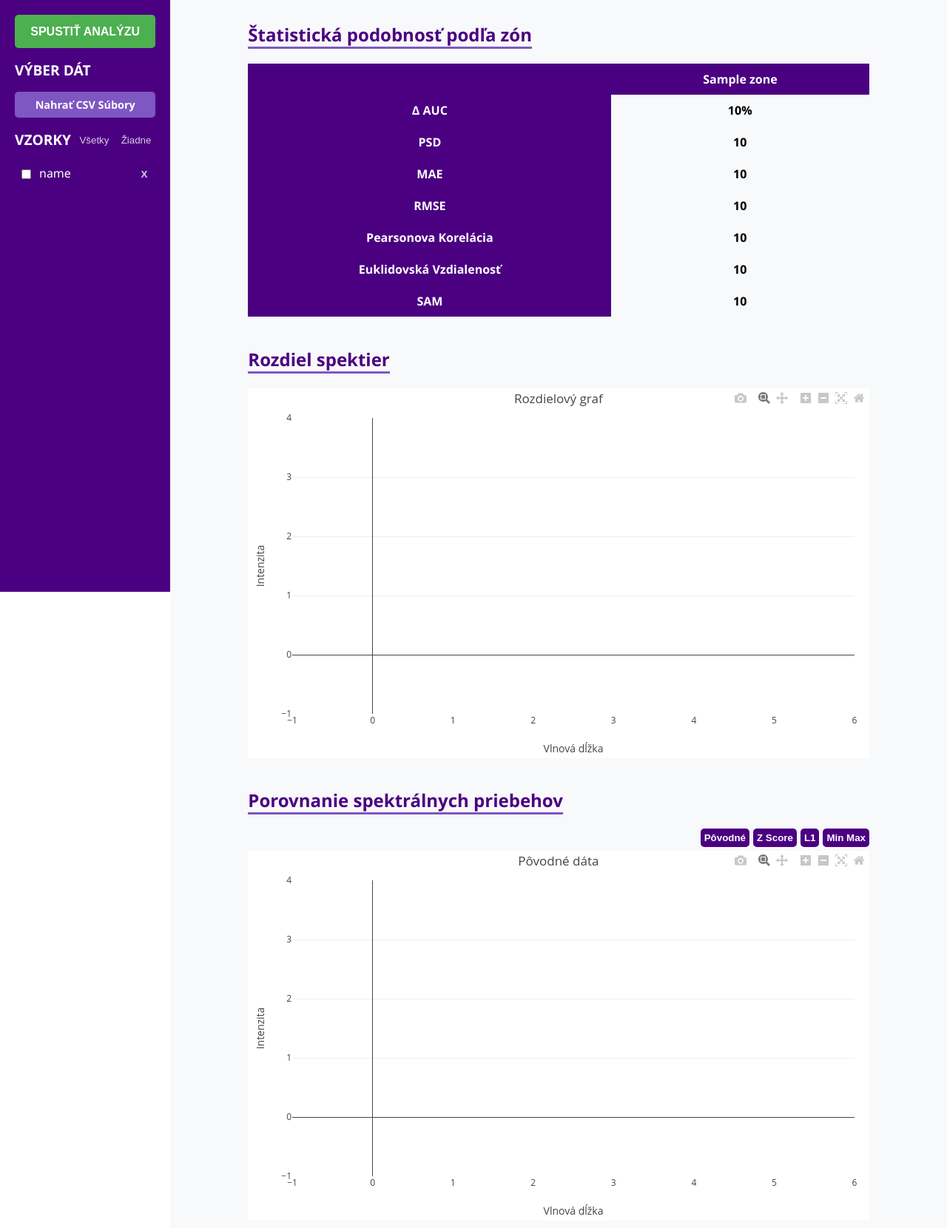
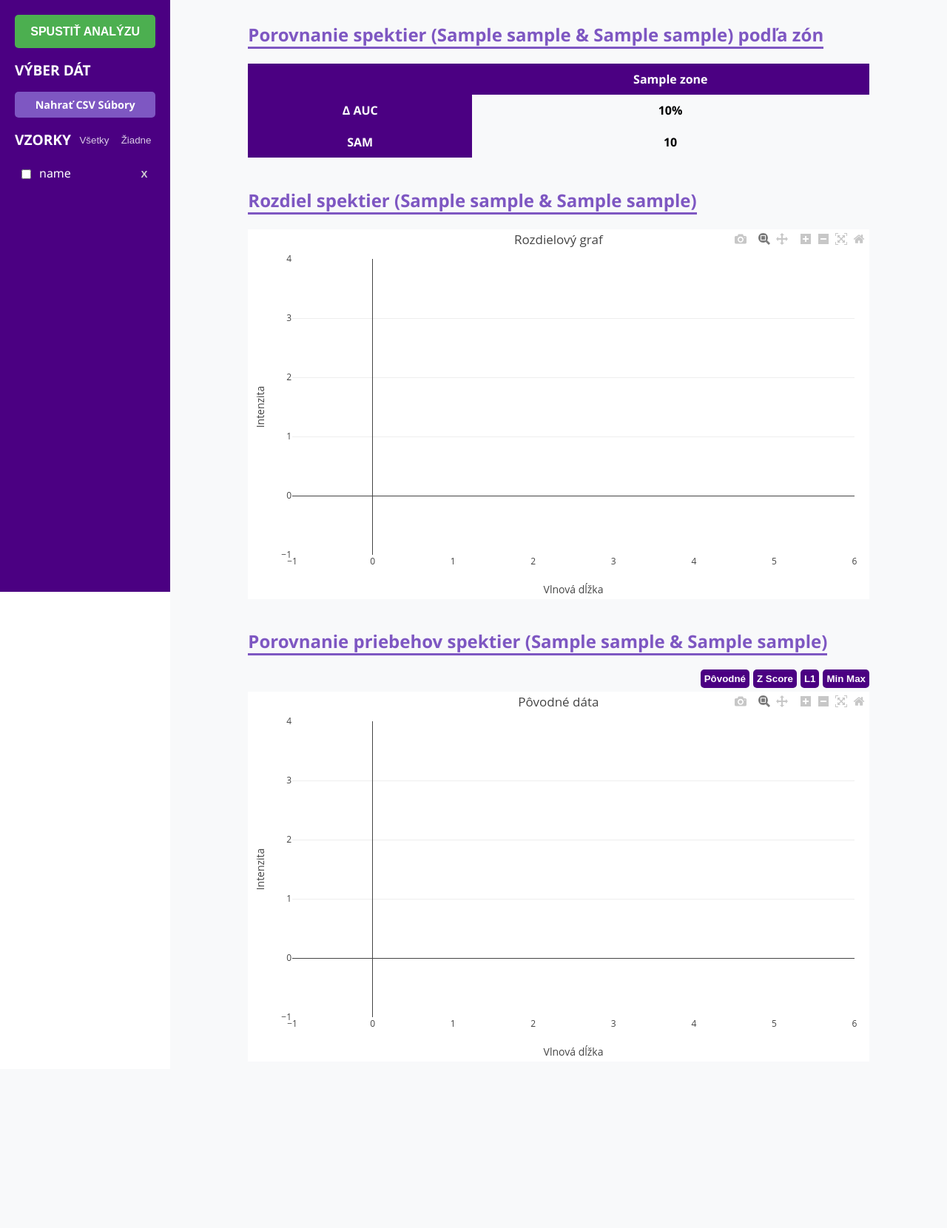
Before and after one commit to juraj-n/BC, a Flask app: template app/templates/detail.html in a window 1280 px wide. Shown: the whole page at 74% size. After the commit the page ends 1427 px from the top, so only its background shows below. Run offline with Flask 3, Linux system fonts and the light colour scheme; the template is opened without the code that fills it: most values are stand-ins (such as "Sample title", 1, 10 or a date in 2020); some libraries are stand-ins or nearby versions.

Commit message:
Detail analysis coeffs refactor (deleted some)

```diff
--- a/app/static/css/style.css
+++ b/app/static/css/style.css
@@ -204,7 +204,7 @@ body {
 
 .cont-section h2 {
     display: inline-block;
-    color: var(--primary-purple);
+    color: var(--accent-purple);
     border-bottom: var(--accent-purple) 3px solid;
     font-size: 1.5rem;
     font-weight: bold;
--- a/app/templates/analysis.html
+++ b/app/templates/analysis.html
@@ -7,8 +7,8 @@
 <div class="cont-section">
     <div class="switch-btns">
         <button onclick="switchGraph('raw')"> Pôvodné </button>
+        <button onclick="switchGraph('l1')"> L1 </button>
         <button onclick="switchGraph('zscore')"> Z Score </button>
-        <button onclick="switchGraph('l1')"> L1 </button>
         <button onclick="switchGraph('min-max')"> Min Max </button>
     </div>
 
--- a/app/templates/detail.html
+++ b/app/templates/detail.html
@@ -3,7 +3,7 @@
 {% block content %}
 
 <div class="cont-section">
-    <h2> Štatistická podobnosť podľa zón </h2>
+    <h2> Porovnanie spektier ({{ samples[0] }} & {{ samples[1] }}) podľa zón </h2>
     <table class="comp-table">
         <thead>
             <tr>
@@ -25,50 +25,6 @@
                 {% endfor %}
             </tr>
             <tr>
-                <th class="comp-header">
-                    PSD
-                </th>
-                {% for zone in zone_metrics %}
-                <td class="cell" style="--value: {{zone.psd}}">
-                    {{ zone.psd | round(4) }}
-                </td>
-                {% endfor %}
-            </tr>
-            <tr>
-                <th class="comp-header">
-                    MAE
-                </th>
-                {% for zone in zone_metrics %}
-                <td class="cell" style="--value: {{zone.mae}}">
-                    {{ zone.mae | round(4) }}
-                </td>
-                {% endfor %}
-            </tr>
-            <tr>
-                <th class="comp-header">
-                    RMSE
-                </th>
-                {% for zone in zone_metrics %}
-                <td class="cell" style="--value: {{zone.rmse}}">
-                    {{ zone.rmse | round(4) }}
-                </td>
-                {% endfor %}
-            </tr>
-            <tr>
-                <th class="comp-header">Pearsonova Korelácia</th>
-                {% for zone in zone_metrics %}
-                <td class="cell" style="--value: {{ zone.pearson }}">
-                    {{ zone.pearson | round(4) }}
-                </td>
-                {% endfor %}
-            </tr>
-            <tr>
-                <th class=" comp-header">Euklidovská Vzdialenosť</th>
-                {% for zone in zone_metrics %}
-                <td class="cell">{{ zone.euclidean | round(4) }}</td>
-                {% endfor %}
-            </tr>
-            <tr>
                 <th class="comp-header">SAM</th>
                 {% for zone in zone_metrics %}
                 <td class="cell">{{ zone.sam | round(4) }}</td>
@@ -79,14 +35,14 @@
 </div>
 
 <div class="cont-section">
-    <h2> Rozdiel spektier </h2>
+    <h2> Rozdiel spektier ({{ samples[0] }} & {{ samples[1] }}) </h2>
     <div id="plot-residual">
         <div class="spectra-graph" id="graph-residual"></div>
     </div>
 </div>
 
 <div class="cont-section">
-    <h2> Porovnanie spektrálnych priebehov </h2>
+    <h2> Porovnanie priebehov spektier ({{ samples[0] }} & {{ samples[1] }}) </h2>
     <div class="switch-btns">
         <button onclick="switchGraph('raw')"> Pôvodné </button>
         <button onclick="switchGraph('zscore')"> Z Score </button>
```
Also changed, not shown: app/utils.py (+2 -46 lines).
